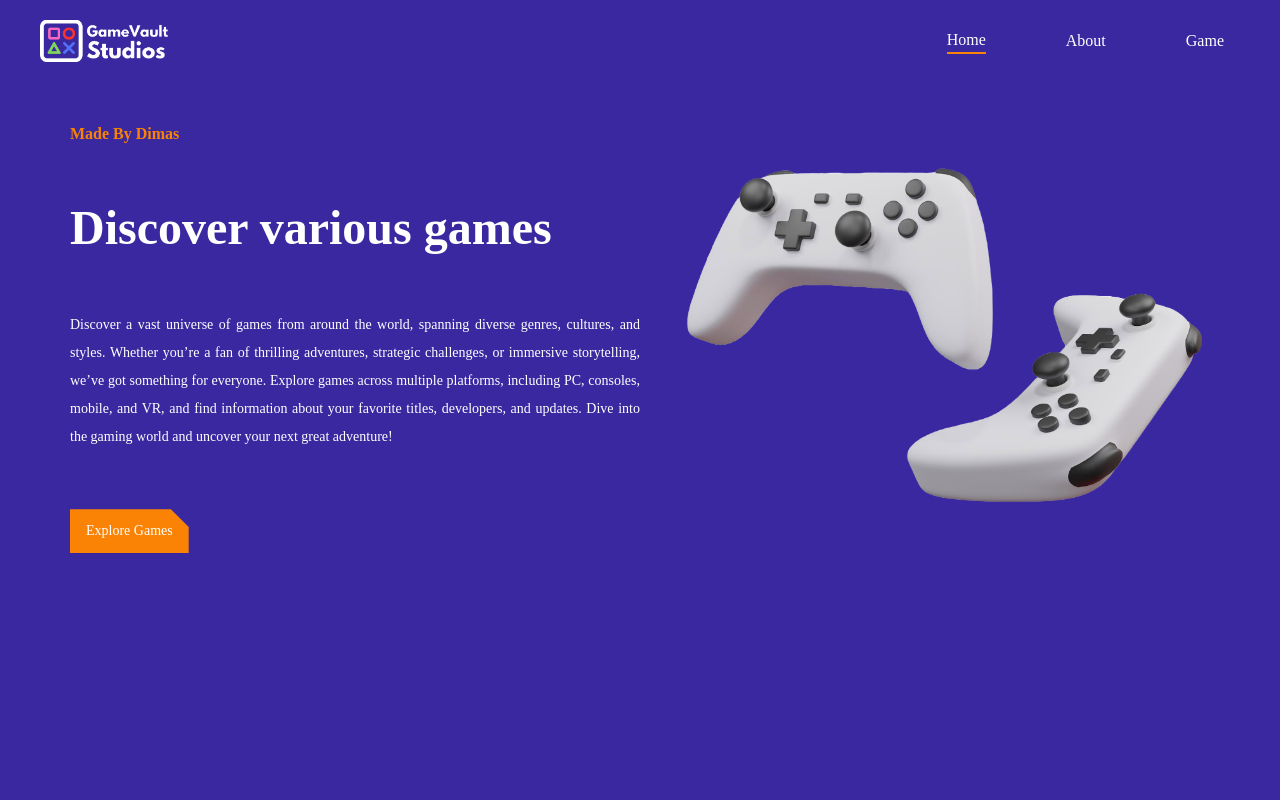
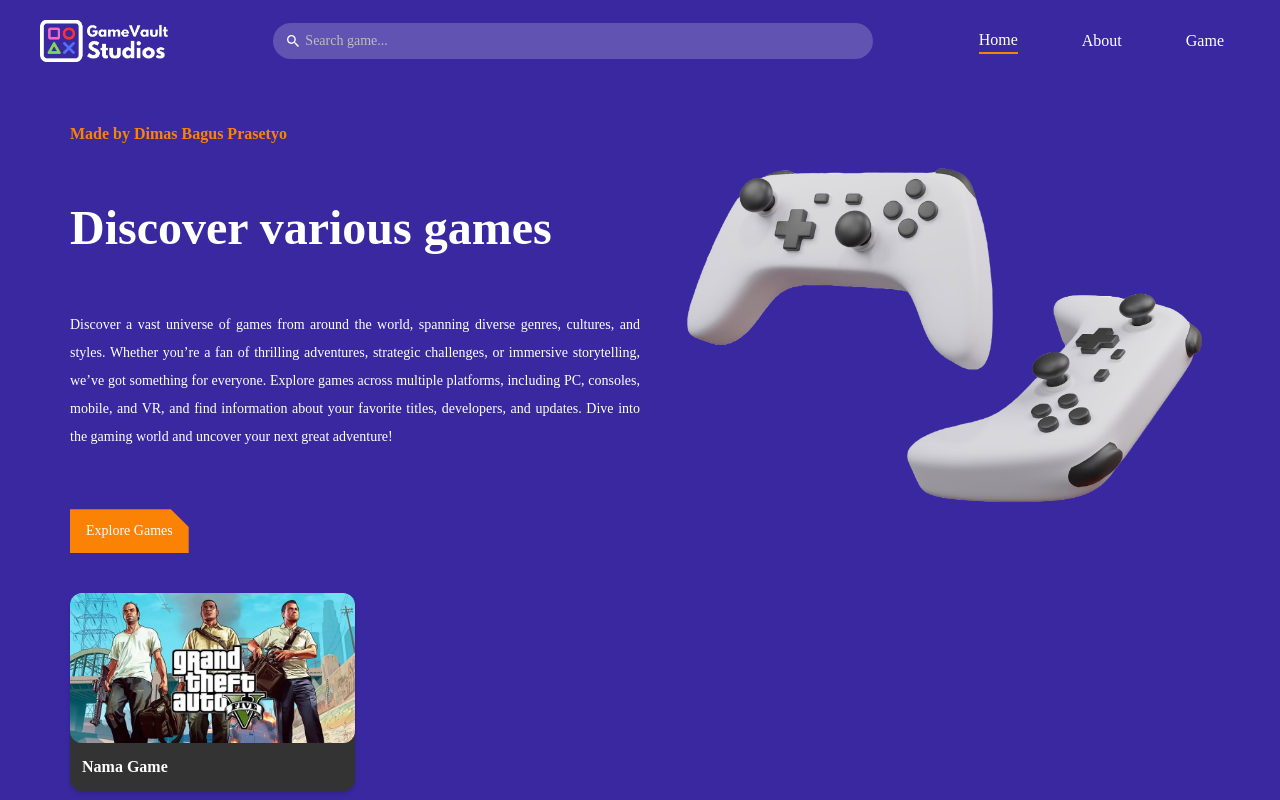
Before and after one commit to dimasbp17/game-vault, a React (Vite) app: page / in a window 1280 px wide. Built offline with nearby package versions, Linux system fonts and the light colour scheme; no server answers.

Commit message:
slice:card game

```diff
--- a/src/components/NavbarHeader.jsx
+++ b/src/components/NavbarHeader.jsx
@@ -3,6 +3,7 @@ import React, { useEffect, useState } from 'react';
 import { IoClose, IoMenu } from 'react-icons/io5';
 import { Link, useLocation } from 'react-router-dom';
 import logo from '../../public/assets/images/logo.png';
+import Search from './Search';
 
 const NavbarHeader = () => {
   const [openNav, setOpenNav] = useState(false);
@@ -15,7 +16,7 @@ const NavbarHeader = () => {
   }, []);
 
   const navList = (
-    <ul className="flex flex-col gap-2 mt-5 text-white lg:mb-0 lg:mt-0 lg:flex-row lg:items-center lg:gap-20">
+    <ul className="flex flex-col gap-2 mt-5 text-white lg:mb-0 lg:mt-0 lg:flex-row lg:items-center lg:gap-16">
       <Link
         to={'/'}
         className={`flex items-center ${
@@ -34,7 +35,9 @@ const NavbarHeader = () => {
       </Link>
       <Link
         to={'/game'}
-        className="flex items-center"
+        className={`flex items-center ${
+          location.pathname === '/game' ? 'border-b-2 border-oren' : ''
+        }`}
       >
         Game
       </Link>
@@ -51,6 +54,9 @@ const NavbarHeader = () => {
               alt="Logo"
               className="w-24 lg:w-32"
             />
+            <div className="">
+              <Search />
+            </div>
             <div className="flex items-center gap-4">
               <div className="hidden mr-4 lg:block">{navList}</div>
 
--- /dev/null
+++ b/src/components/Search.jsx
@@ -0,0 +1,21 @@
+import React from 'react';
+import { IoMdSearch } from 'react-icons/io';
+
+const Search = () => {
+  return (
+    <>
+      <div className="relative flex items-center w-full ">
+        <div className="absolute px-3 text-white">
+          <IoMdSearch />
+        </div>
+        <input
+          type="search"
+          className="text-sm lg:w-[600px] duration-200 px-8  py-2 rounded-full focus:border focus:bg-white hover:bg-white focus:border-gray-300 bg-white/20 focus:outline-none"
+          placeholder="Search game..."
+        />
+      </div>
+    </>
+  );
+};
+
+export default Search;
--- /dev/null
+++ b/src/components/card/CardGame.jsx
@@ -0,0 +1,22 @@
+import { Card } from '@material-tailwind/react';
+import React from 'react';
+import game from '../../../public/assets/images/game.png';
+
+const CardGame = () => {
+  return (
+    <>
+      <Card className="w-full text-white bg-[#333333]">
+        <img
+          src={game}
+          alt=""
+          className="rounded-xl h-[150px] object-cover"
+        />
+        <div className="p-3">
+          <h1 className="font-semibold ">Nama Game</h1>
+        </div>
+      </Card>
+    </>
+  );
+};
+
+export default CardGame;
--- a/src/pages/home/Home.jsx
+++ b/src/pages/home/Home.jsx
@@ -1,6 +1,7 @@
 import React, { useEffect } from 'react';
 import Jumbotron from './partials/Jumbotron';
 import useGameStore from '../../stores/useGameStore';
+import CardGame from '../../components/card/CardGame';
 
 const Home = () => {
   const { games, fetchAllGames, loading, error } = useGameStore();
@@ -12,6 +13,9 @@ const Home = () => {
       <div>
         <Jumbotron />
       </div>
+      <div className="grid grid-cols-4">
+        <CardGame />
+      </div>
     </>
   );
 };
--- a/src/pages/home/partials/Jumbotron.jsx
+++ b/src/pages/home/partials/Jumbotron.jsx
@@ -7,7 +7,9 @@ const Jumbotron = () => {
     <>
       <div className="grid w-full grid-cols-12 my-10 text-white">
         <div className="flex flex-col justify-between col-span-full lg:col-span-6">
-          <h1 className="font-semibold text-oren">Made By Dimas</h1>
+          <h1 className="font-semibold text-oren">
+            Made by Dimas Bagus Prasetyo
+          </h1>
           <h1 className="text-5xl font-bold">Discover various games</h1>
           <h3 className="text-sm leading-7 text-justify">
             Discover a vast universe of games from around the world, spanning
```
Also changed, not shown: public/assets/images/game.png (added).
